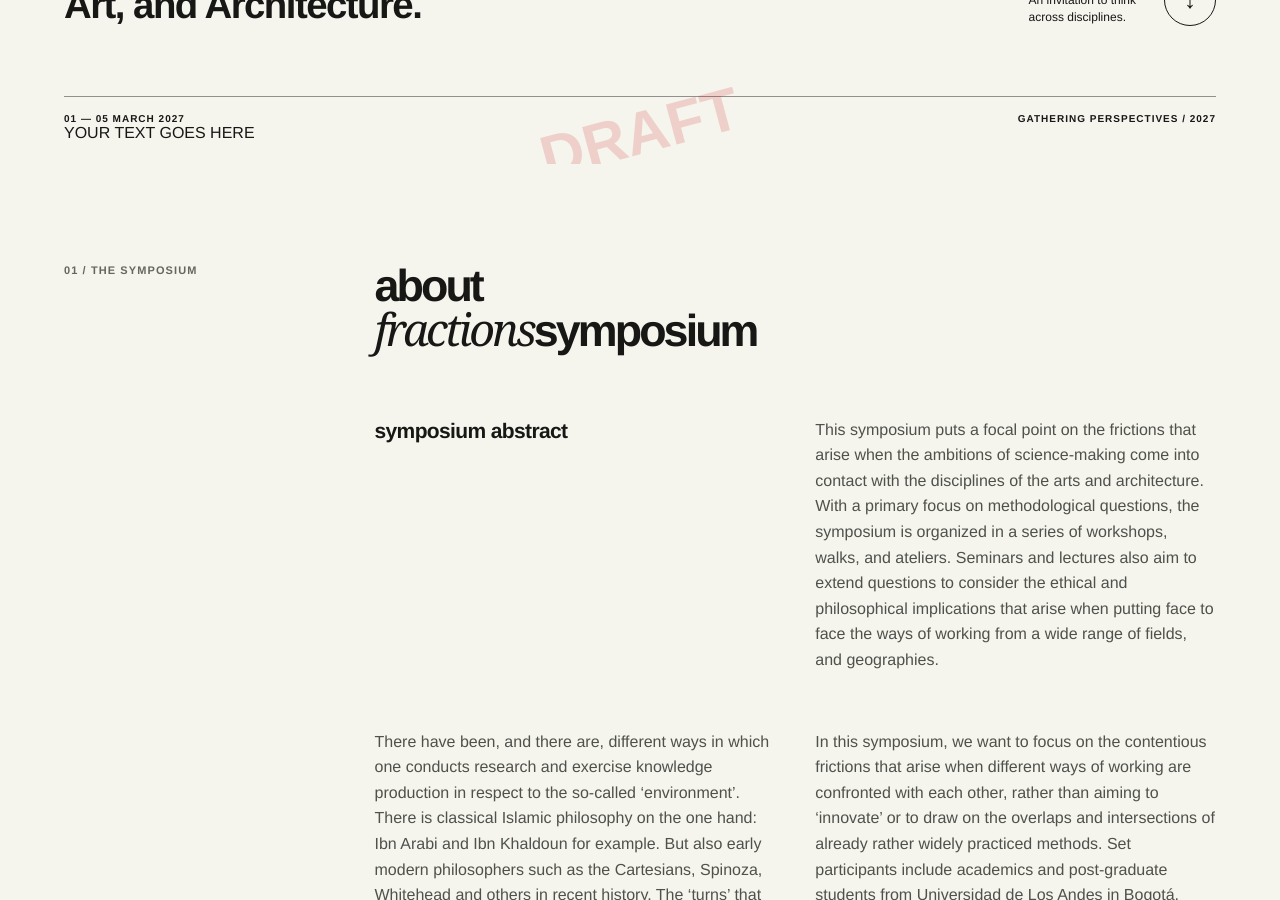
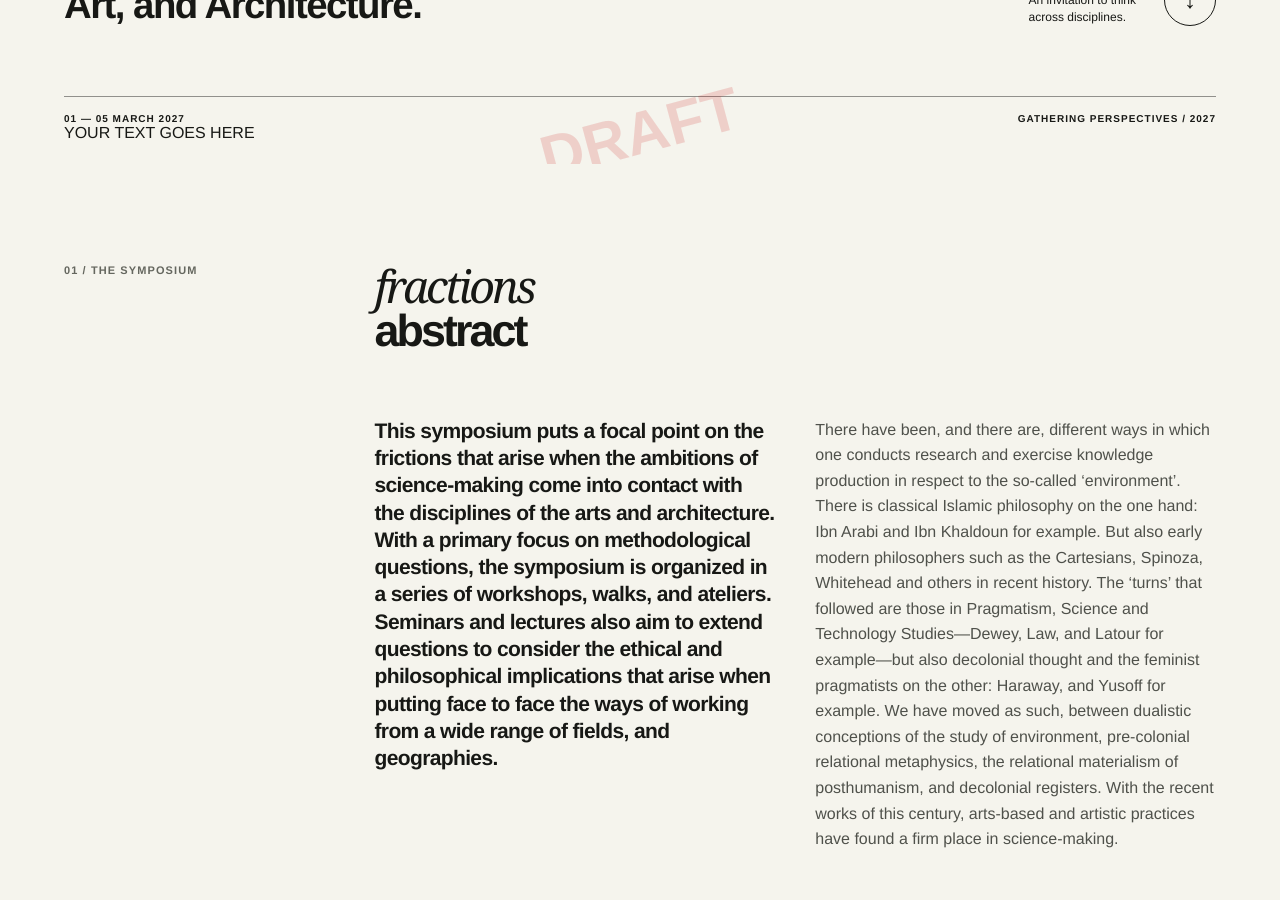
Before and after one commit to rtbs-atlas/frictions.github.io, a Jekyll site: the page built from index.html, in a window 1280 px wide and 900 px high, scrolled down 696 px. Built offline with Jekyll 4.4.1, drawn with Linux system fonts in a browser that asks for light colours.

Commit message:
Update index.html

```diff
--- a/index.html
+++ b/index.html
@@ -20,14 +20,11 @@ layout: default
 <section class="about section-wrap" id="about">
   <div class="section-label">01 / The symposium</div>
   <div class="about-content">
-    <h1>about<br><em>fractions</em>symposium</h1>
+    <h1><em>fractions</em><br>abstract</h1>
     <div class="about-copy">
-      <p class="lead">symposium abstract</p>
-      <p>This symposium puts a focal point on the frictions that arise when the ambitions of science-making come into contact with the disciplines of the arts and architecture. With a primary focus on methodological questions, the symposium is organized in a series of workshops, walks, and ateliers. Seminars and lectures also aim to extend questions to consider the ethical and philosophical implications that arise when putting face to face the ways of working from a wide range of fields, and geographies.</p>
-
+      <p class="lead">This symposium puts a focal point on the frictions that arise when the ambitions of science-making come into contact with the disciplines of the arts and architecture. With a primary focus on methodological questions, the symposium is organized in a series of workshops, walks, and ateliers. Seminars and lectures also aim to extend questions to consider the ethical and philosophical implications that arise when putting face to face the ways of working from a wide range of fields, and geographies.</p>
         <p>There have been, and there are, different ways in which one conducts research and exercise knowledge production in respect to the so-called ‘environment’. There is classical Islamic philosophy on the one hand: Ibn Arabi and Ibn Khaldoun for example. But also early modern philosophers such as the Cartesians, Spinoza, Whitehead and others  in recent history. The ‘turns’ that followed are those in Pragmatism, Science and Technology Studies—Dewey, Law, and Latour for example—but also decolonial thought and the feminist pragmatists on the other: Haraway, and Yusoff for example.
 We have moved as such, between dualistic conceptions of the study of environment, pre-colonial relational metaphysics, the relational materialism of posthumanism, and decolonial registers. With the recent works of this century, arts-based and artistic practices have found a firm place in science-making.</p>
-
 <p>In this symposium, we want to focus on the contentious frictions that arise when different ways of working are confronted with each other, rather than aiming to ‘innovate’ or to draw on the overlaps and intersections of already rather widely practiced methods.
 Set participants include academics and post-graduate students from Universidad de Los Andes in Bogotá, Colombia, the University of Salford, and the Manchester School of Architecture, a joint school between Manchester Metropolitan University and the University of Manchester.
 </p>
```
